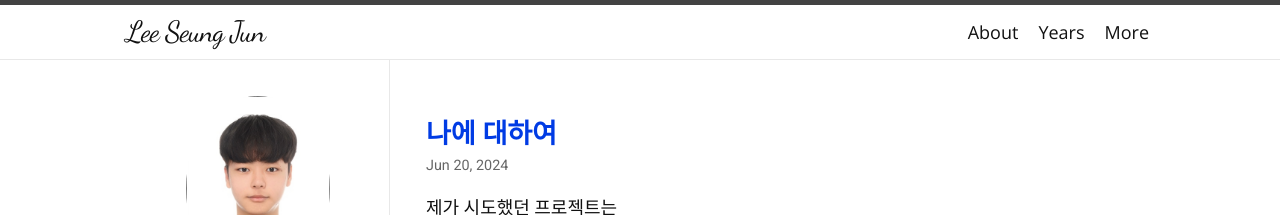
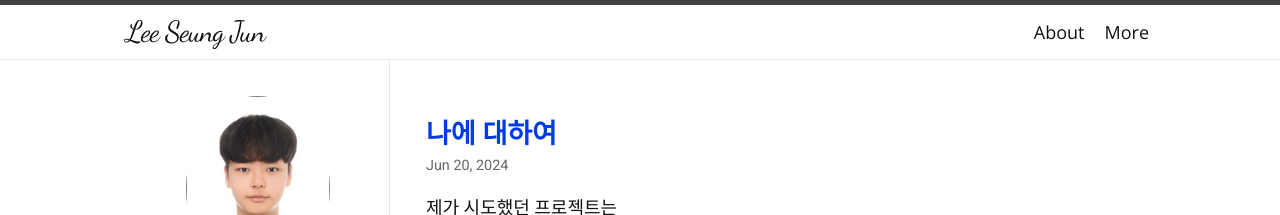
Before and after one commit to MooTo2002/MooTo2002.github.io, a Jekyll site: the page built from index.html, in a window 1280 px wide. Shown: the top 215 px of the page. Built offline with Jekyll 4.4.1, drawn with Linux system fonts in a browser that asks for light colours; nearby versions of some CDN libraries; some web fonts are replaced; the list of posts is cut into pages by our own code.

Commit message:
Update header.html

```diff
--- a/_includes/header.html
+++ b/_includes/header.html
@@ -33,7 +33,7 @@
 
       <ul class="trigger">
         {%- for nav in site.data.navigation -%}
-          {%- if nav.title and nav.title != "Categories" and nav.title != "Tags" -%}
+          {%- if nav.title and nav.title != "Categories" and nav.title != "Tags" and nav.title != "Years" -%}
             {% if nav.sublinks %}
               <li class="dropdown" href="#">
                 <a href="javascript:void(0)" class="dropbtn">{{ nav.title | escape }}</a>
```
